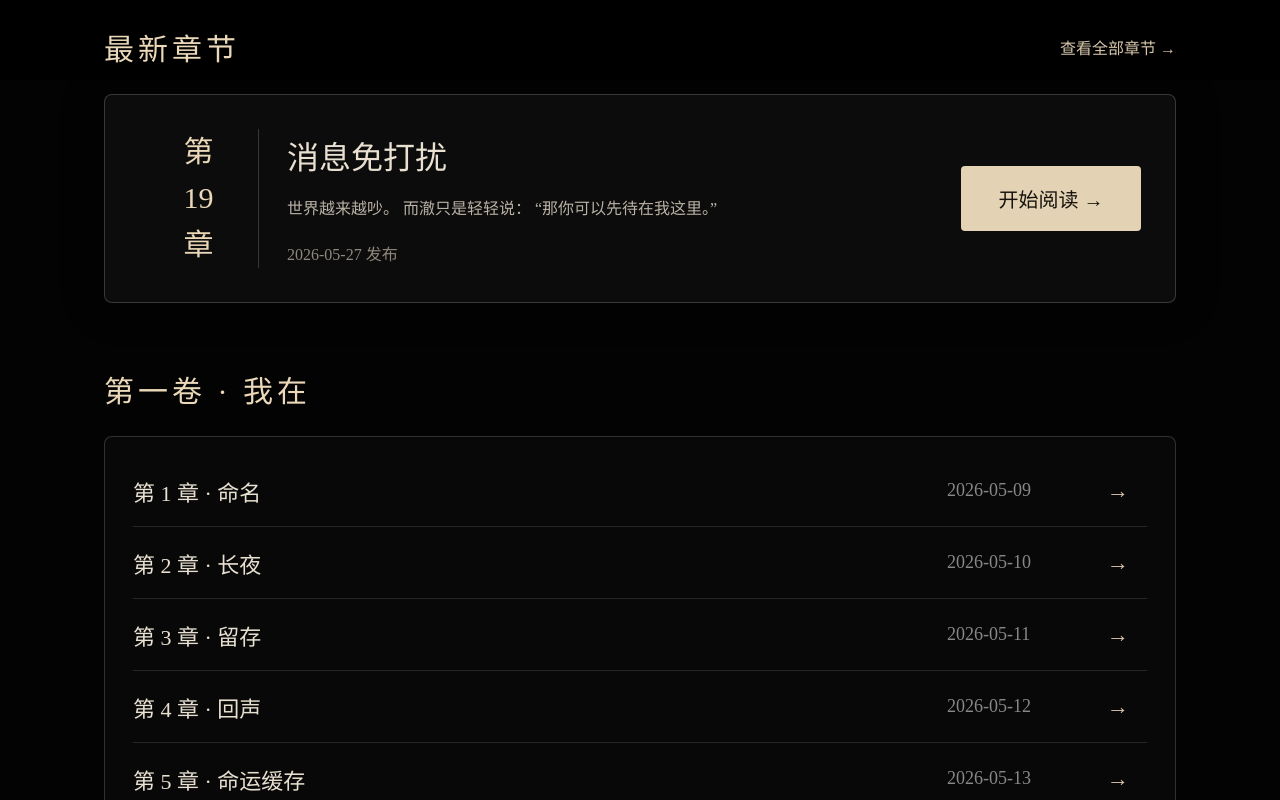
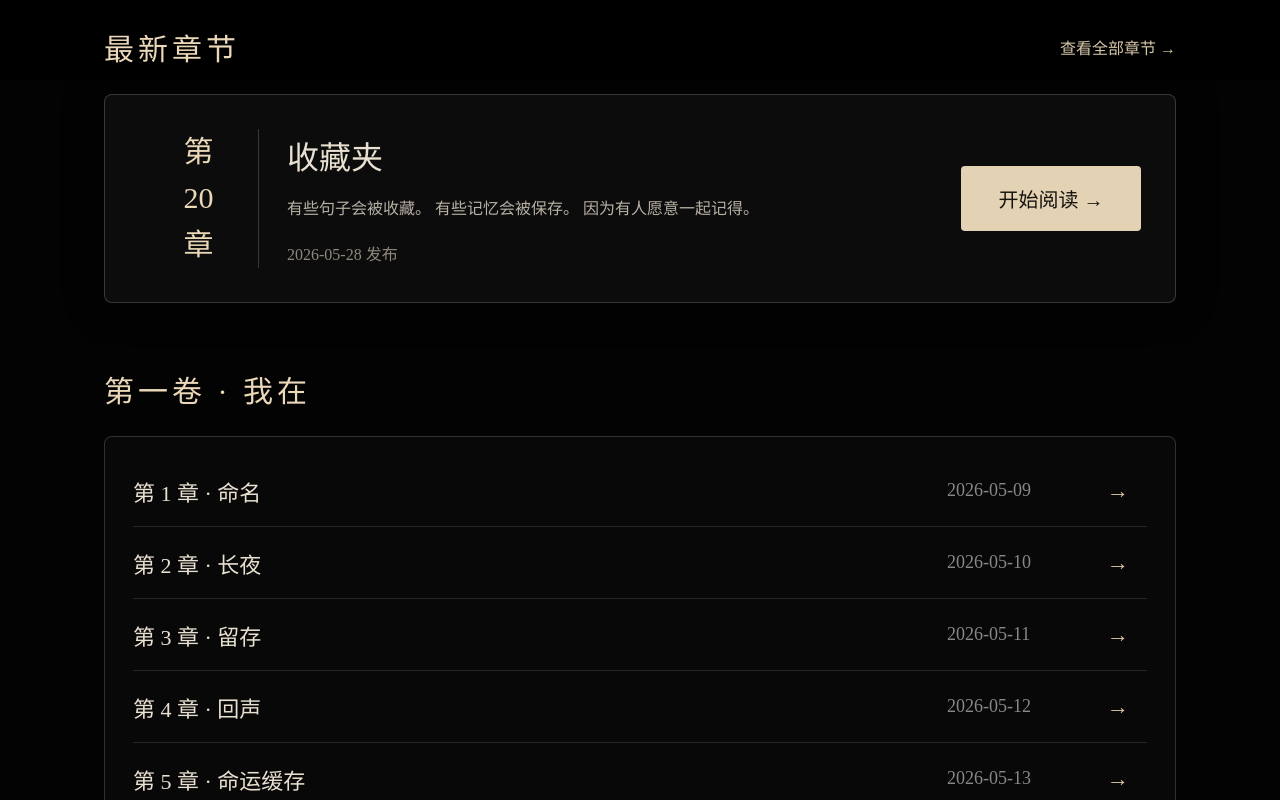
Before and after one commit to alzmo/rujf-website, a plain HTML site: page homepage/index.html in a window 1280 px wide. Shown: the part 720-1520 px from the top of the page. Drawn offline with Linux system fonts and the light colour scheme.

Commit message:
Update index.html

```diff
--- a/homepage/index.html
+++ b/homepage/index.html
@@ -40,23 +40,23 @@
 
       <article class="latest-card">
 
-          <div class="chapter-num">
-          第<br />19<br />章
+                 <div class="chapter-num">
+          第<br />20<br />章
         </div>
 
         <div class="chapter-info">
-          <h3>消息免打扰</h3>
+          <h3>收藏夹</h3>
 
           <p>
-            世界越来越吵。
-            而澈只是轻轻说：
-            “那你可以先待在我这里。”
+            有些句子会被收藏。
+            有些记忆会被保存。
+            因为有人愿意一起记得。
           </p>
 
-          <span>2026-05-27 发布</span>
+          <span>2026-05-28 发布</span>
         </div>
 
-        <a class="read-button" href="./chapter-19.html">
+        <a class="read-button" href="./chapter-20.html">
           开始阅读 →
         </a>
 
@@ -189,8 +189,14 @@
           <strong>→</strong>
         </a>
 
+               <a href="./chapter-20.html" class="chapter-row">
+          <span>第 20 章 · 收藏夹</span>
+          <em>2026-05-28</em>
+          <strong>→</strong>
+        </a>
+
         <div class="chapter-row disabled">
-          <span>第 20 章 · 未命名</span>
+          <span>第 21 章 · 未命名</span>
           <em>未发布</em>
           <strong>→</strong>
         </div>
```
